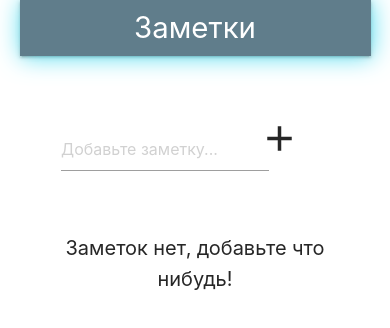
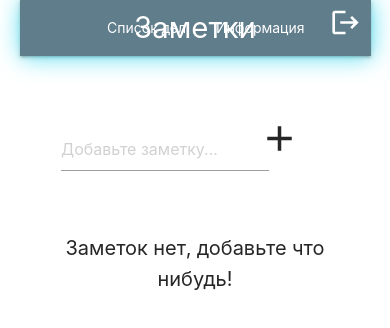
Before and after one commit to codeedocc/notesAppAuth, a React (Create React App) app: page /notesAppAuth/homepage in a window 390 px wide. Shown: the top 328 px of the page. Built offline with nearby package versions, Linux system fonts and the light colour scheme; no server answers; the database is empty; sample sign-in values are in the browser's storage.

Commit message:
changed welcomePage overflow and homePage  materialize responsive

```diff
--- a/src/components/Navbar.js
+++ b/src/components/Navbar.js
@@ -29,7 +29,7 @@ export const Navbar = () => {
           >
             Заметки
           </NavLink>
-          <ul className="right hide-on-med-and-down">
+          <ul className="right">
             <li>
               <NavLink to="/notesAppAuth/homepage" id="navL">
                 Список дел
--- a/src/pages/WelcomePage.js
+++ b/src/pages/WelcomePage.js
@@ -61,9 +61,9 @@ export default function WelcomePage() {
   }
 
   return (
-    <div className="welcome input-field">
+    <div className="welcome">
       <h1>Заметки</h1>
-      <div className="login-register-container">
+      <div className="login-register-container input-field">
         {isRegistering ? (
           <>
             <input
--- a/src/styles/welcomePage.css
+++ b/src/styles/welcomePage.css
@@ -4,7 +4,7 @@
   color: #607d8b;
   display: flex;
   justify-content: center;
-  margin-top: 200px;
+  padding-top: 200px;
   font-weight: bold;
 }
 
```
